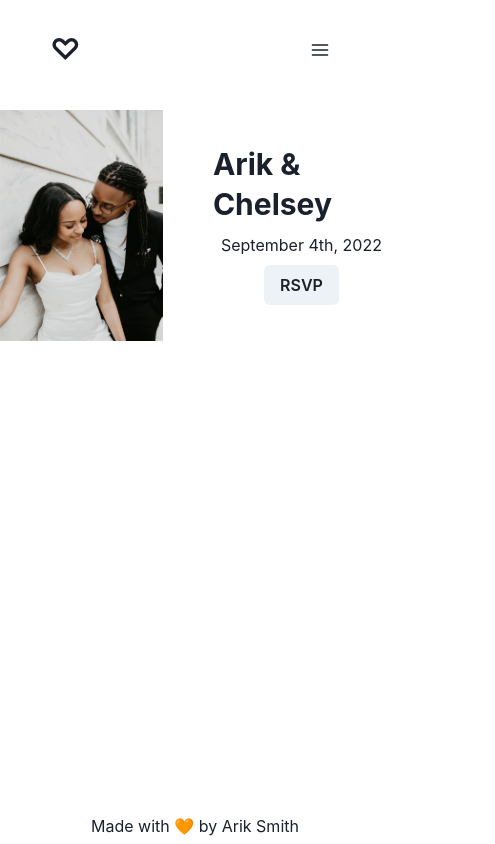
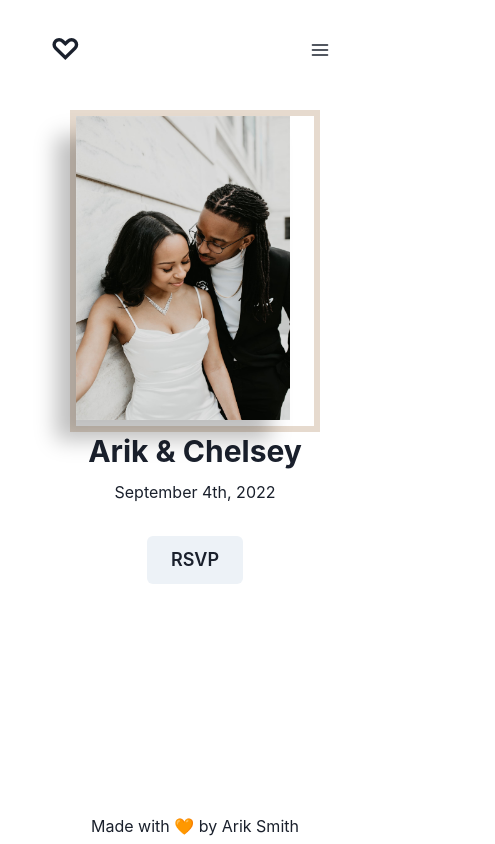
Before and after one commit to 4upz/wedding-site, a Next.js app: page / in a window 390 px wide. Shown: the whole page, 495 px wide, since content can reach past the window. Built offline with nearby package versions, Linux system fonts and the light colour scheme.

Commit message:
Fix image box styling, add responsiveness, and starts triangle

```diff
--- a/pages/index.js
+++ b/pages/index.js
@@ -1,21 +1,110 @@
-import { Flex, Stack, Heading, Button, Text } from '@chakra-ui/react'
+import { Flex, Stack, Heading, Button, Text, Box } from '@chakra-ui/react'
 import Image from 'next/image'
 import homePic from '../public/us.jpg'
 
 export default function Home() {
   return (
-    <Flex gap={50} py={10} justify="space-between">
-      <Image
-        src={homePic}
-        alt="Picture of the couple"
-        width={552}
-        height={782}
-      />
-      <Stack justify="center" alignItems="center" w={600}>
+    <Flex {...styles.container}>
+      <Box {...styles.imageBox}>
+        <Box {...styles.triangle} />
+        <Box {...styles.imageContainer}>
+          <Image src={homePic} alt="Picture of the couple" {...styles.image} />
+        </Box>
+      </Box>
+      <Stack {...styles.stack}>
         <Heading as="h1">Arik & Chelsey</Heading>
         <Text as="h4">September 4th, 2022</Text>
-        <Button>RSVP</Button>
+        <Box>
+          <Button my={6} size="lg">
+            RSVP
+          </Button>
+        </Box>
       </Stack>
     </Flex>
   )
 }
+
+const styles = {
+  container: {
+    gap: {
+      sm: 30,
+      md: 100,
+    },
+    margin: 'auto',
+    pt: 10,
+    pb: 30,
+    px: { base: '1rem', md: '2rem' },
+    justify: 'center',
+    alignItems: 'center',
+    flexDirection: { base: 'column', md: 'row' },
+  },
+  imageBox: {
+    position: 'relative',
+    border: 'solid 6px #E6DACE',
+    width: {
+      base: '70%',
+      lg: '40%',
+    },
+    maxHeight: '100%',
+    mr: {
+      base: 0,
+      md: '50px',
+    },
+  },
+  imageContainer: {
+    position: 'relative',
+    background: 'transparent',
+    top: { sm: '-50px', md: 0 },
+    width: {
+      base: '90%',
+      md: '100%',
+    },
+    margin: {
+      sm: 'auto',
+      md: 0,
+    },
+    py: {
+      base: 0,
+      md: 5,
+    },
+    sx: {
+      span: {
+        boxShadow: '-20px 20px 20px rgba(0, 0, 0, 0.25)',
+        transform: {
+          sm: 'translate(-50%, 0)',
+          md: 'unset',
+        },
+        left: {
+          sm: '50%',
+        },
+        right: {
+          sm: 'unset',
+          md: 0,
+        },
+      },
+    },
+  },
+  // TODO: Center and add shadow
+  triangle: {
+    position: 'absolute',
+    // boxShadow: '-20px 20px 20px rgba(0, 0, 0, 0.25)',
+    left: 0,
+    top: '50%',
+    transform: 'translate(0, -50%)',
+    width: 0,
+    height: 0,
+    borderTop: '80px solid transparent',
+    borderBottom: '80px solid transparent',
+    borderLeft: '120px solid #E6DACE',
+  },
+  image: {
+    width: 552,
+    height: 782,
+  },
+  stack: {
+    justify: 'center',
+    alignItems: 'center',
+    w: 600,
+    spacing: 2,
+  },
+}
```
